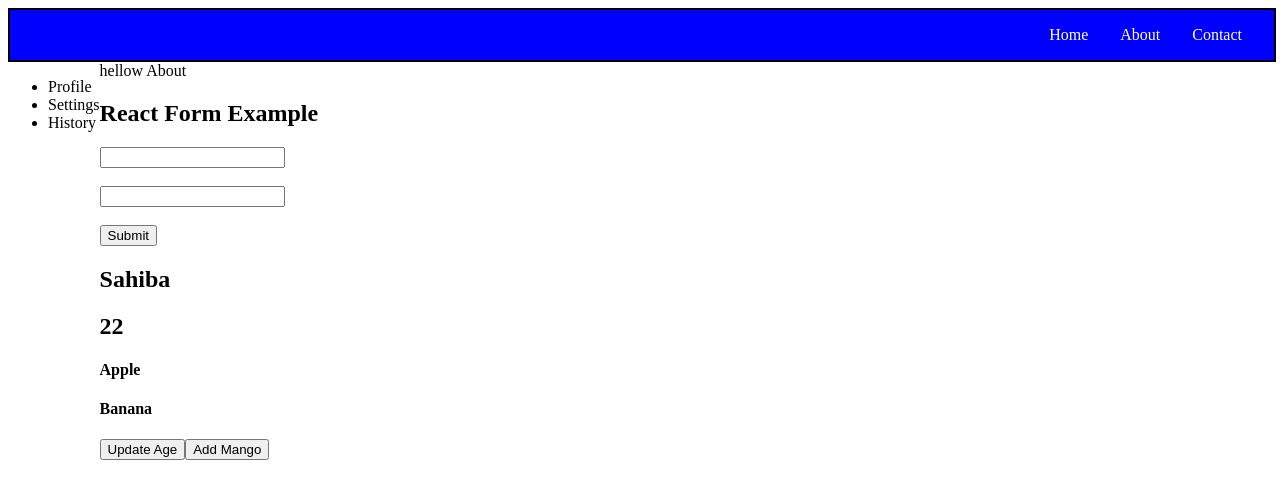
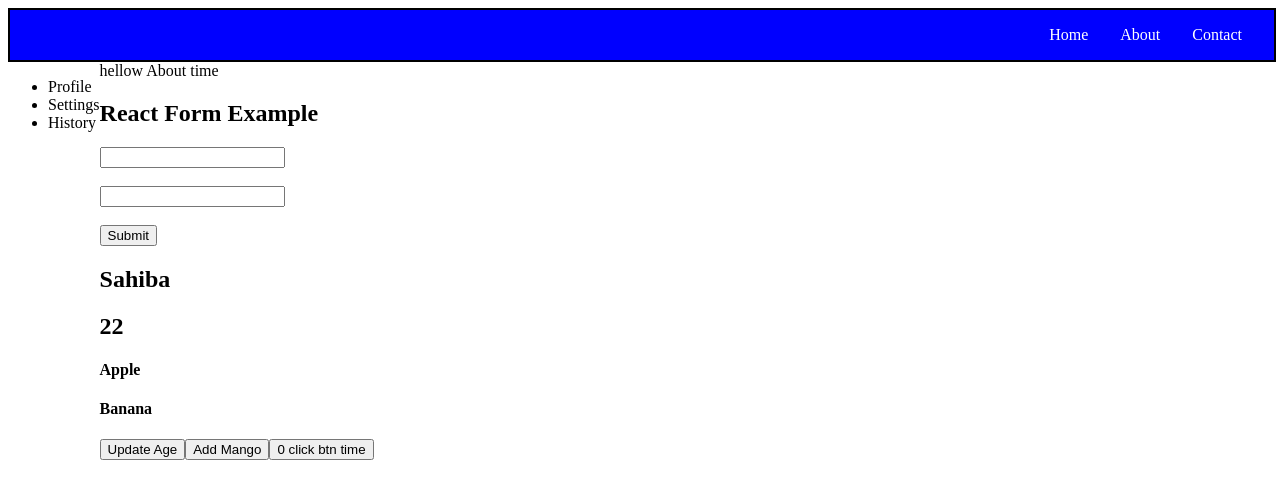
Before and after one commit to sahiba2503/NestedRouter, a React (Vite) app: page /About in a window 1280 px wide. Shown: the top 498 px of the page. Built offline with nearby package versions, Linux system fonts and the light colour scheme; the HTML template or start-up script is replaced by a standard one.

Commit message:
update state varible multiple way

```diff
--- a/src/Component/About.jsx
+++ b/src/Component/About.jsx
@@ -3,6 +3,9 @@ import React, { useState } from "react";
 function About() {
   const [name, setName] = useState("");
   const [email, setEmail] = useState("");
+  const [ num , setNum] = useState(0);
+
+
 
    const [fruits, setFruits] = useState(["Apple", "Banana"]);
   const [user, setUser] = useState({
@@ -18,9 +21,10 @@ function About() {
     setEmail("");
   };
 
+
   return (
     <div>
-      hellow About
+      hellow About  time
       <form onSubmit={handleSubmit}>
         <h2>React Form Example</h2>
         <input
@@ -54,6 +58,8 @@ function About() {
 <button onClick={() =>   setFruits([...fruits, "Mango"])      } >
         Add Mango
       </button>
+      <button onClick={()=> setNum((prev)=>{
+        return num + 1 })}> {num} click btn time</button>
     </div>
   );
 }
```
